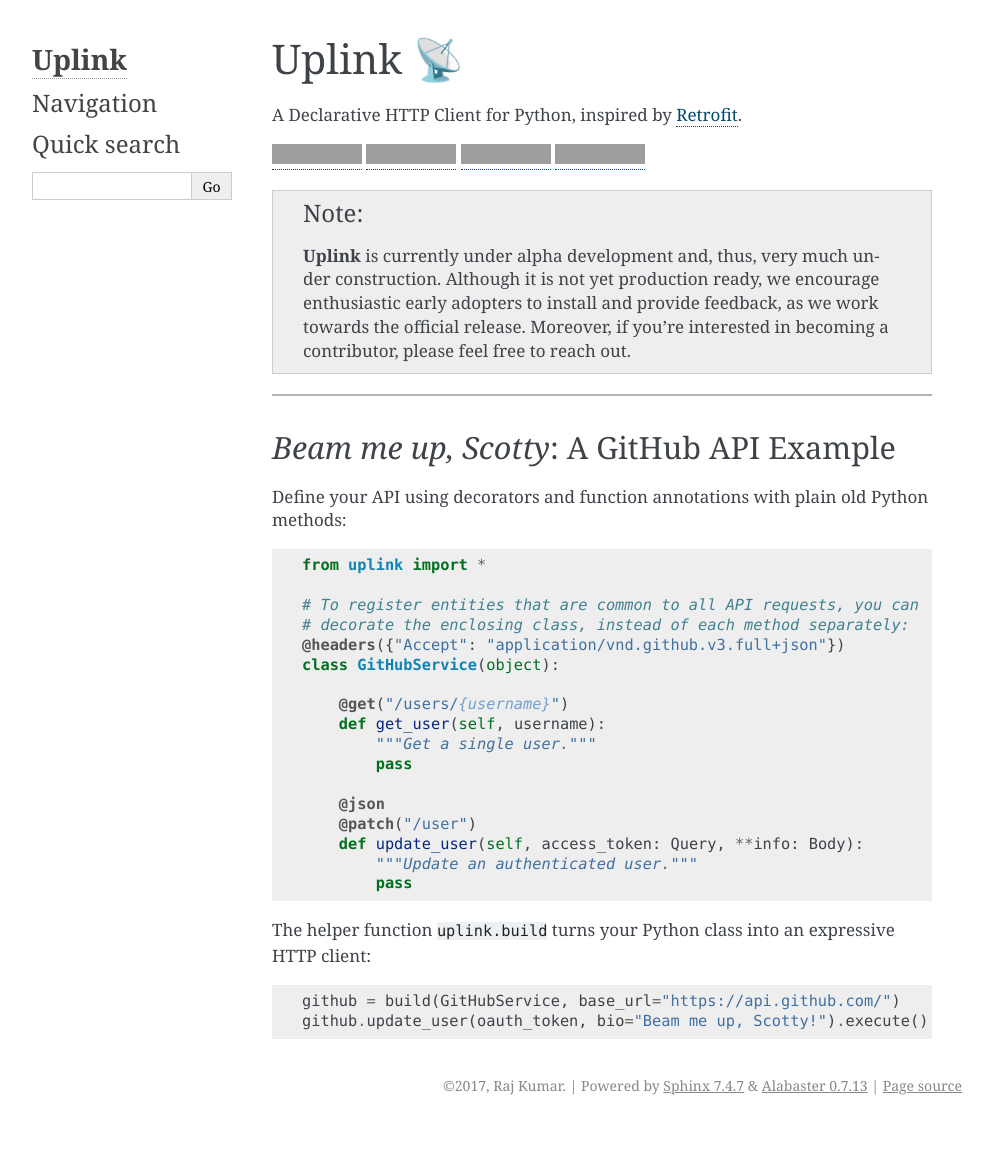
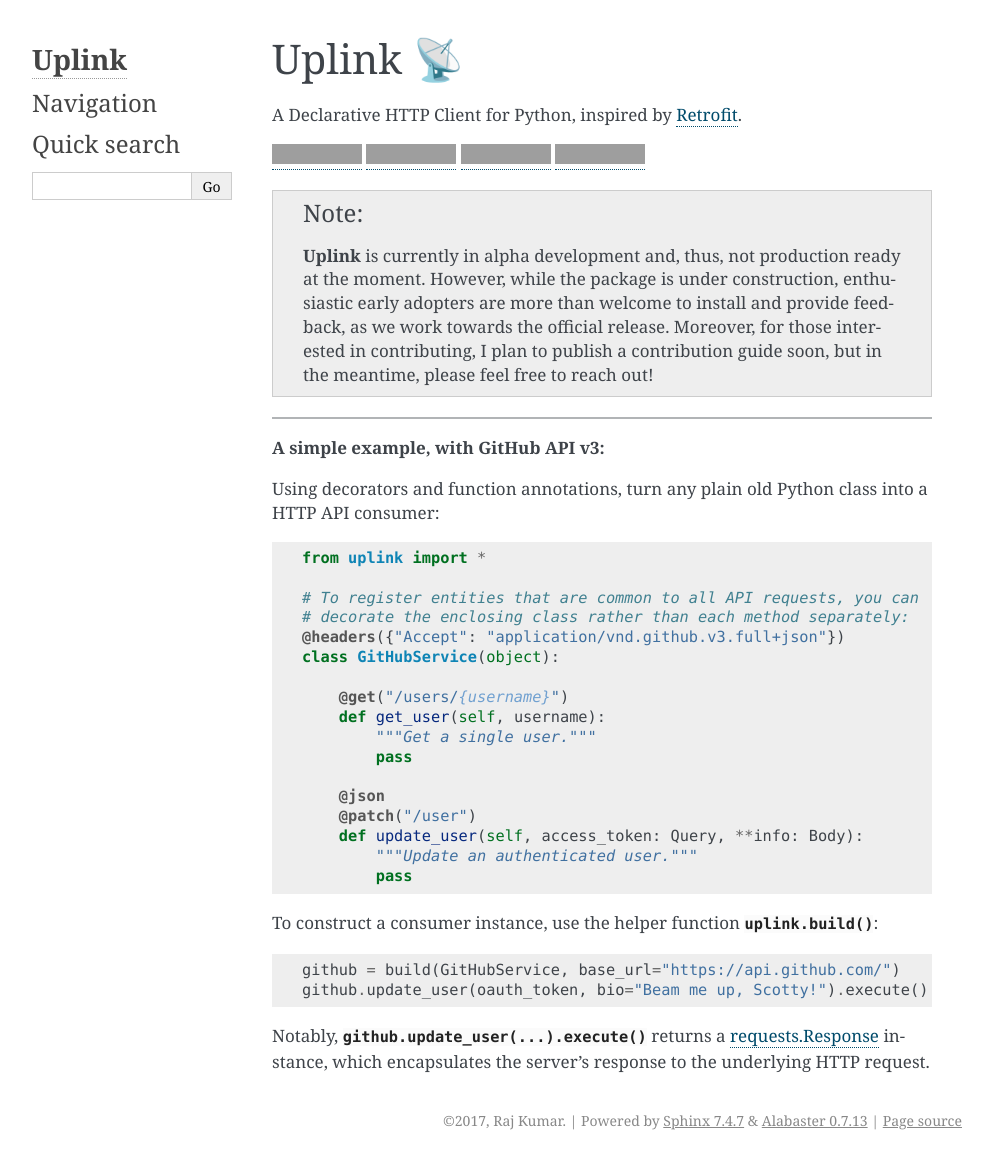
Before and after one commit to prkumar/uplink, a Sphinx documentation site: the page built from docs/source/index.rst, in a window 1280 px wide. Shown: the whole page, without its empty margins (148-1141 px from the left). Built offline with Sphinx 7.4.7, drawn with Linux system fonts in a browser that asks for light colours; before the commit the page ends 1125 px from its top, so only the background shows below that; grey boxes are pictures that could not be loaded.

```diff
--- a/docs/source/index.rst
+++ b/docs/source/index.rst
@@ -10,26 +10,26 @@ A Declarative HTTP Client for Python, inspired by `Retrofit
 
 |Release| |Python Version| |License| |Coverage Status|
 
-.. note:: **Uplink** is currently under alpha development and, thus, very
-    much under construction. Although it is not yet production ready, we
-    encourage enthusiastic early adopters to install and provide feedback,
-    as we work towards the official release. Moreover, if you're interested in
-    becoming a contributor, please feel free to reach out.
+.. note:: **Uplink** is currently in alpha development and, thus, not
+    production ready at the moment. However, while the package is under
+    construction, enthusiastic early adopters are more than welcome to install
+    and provide feedback, as we work towards the official release. Moreover,
+    for those interested in contributing, I plan to publish a contribution
+    guide soon, but in the meantime, please feel free to reach out!
 
 ----
 
-*Beam me up, Scotty*: A GitHub API Example
-------------------------------------------
+**A simple example, with GitHub API v3:**
 
-Define your API using decorators and function annotations with plain old
-Python methods:
+Using decorators and function annotations, turn any plain old Python class
+into a HTTP API consumer:
 
 .. code:: python
 
     from uplink import *
 
     # To register entities that are common to all API requests, you can
-    # decorate the enclosing class, instead of each method separately:
+    # decorate the enclosing class rather than each method separately:
     @headers({"Accept": "application/vnd.github.v3.full+json"})
     class GitHubService(object):
 
@@ -44,14 +44,17 @@ Python methods:
             """Update an authenticated user."""
             pass
 
-The helper function ``uplink.build`` turns your Python class into an
-expressive HTTP client:
+To construct a consumer instance, use the helper function :py:func:`uplink.build`:
 
 .. code:: python
 
     github = build(GitHubService, base_url="https://api.github.com/")
     github.update_user(oauth_token, bio="Beam me up, Scotty!").execute()
 
+Notably, :py:meth:`github.update_user(...).execute` returns a `requests.Response
+<http://docs.python-requests.org/en/master/api/#requests.Response>`__
+instance, which encapsulates the server's response to the underlying HTTP
+request.
 
 .. toctree::
    :maxdepth: 2
```
Also changed, not shown: README.rst (+11 -4 lines).
